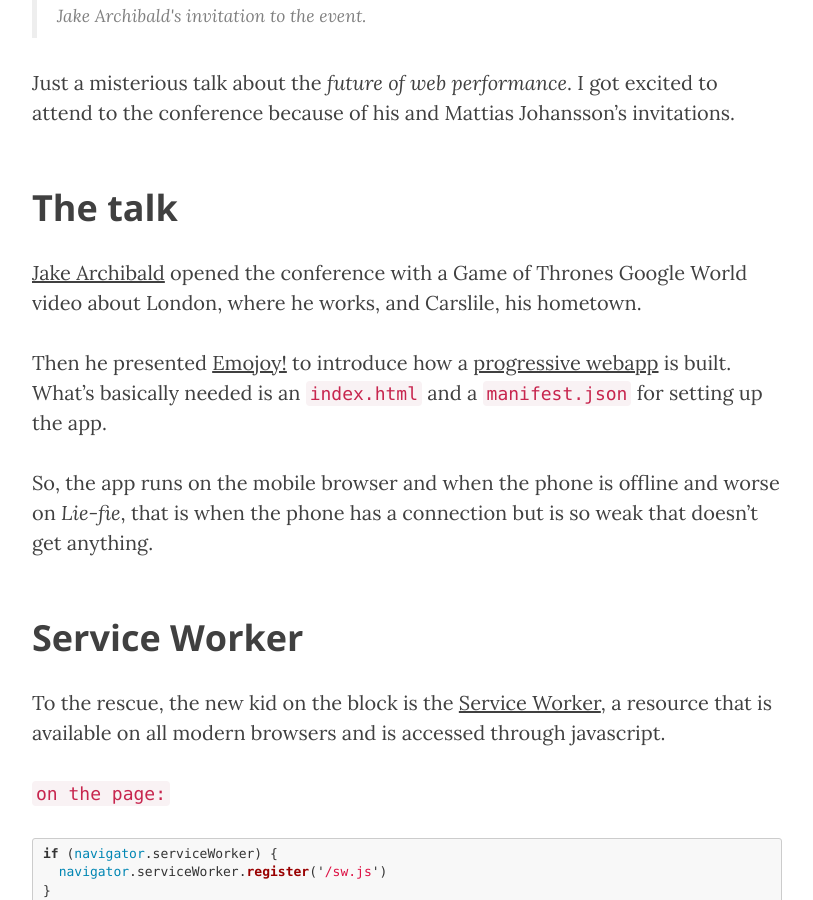
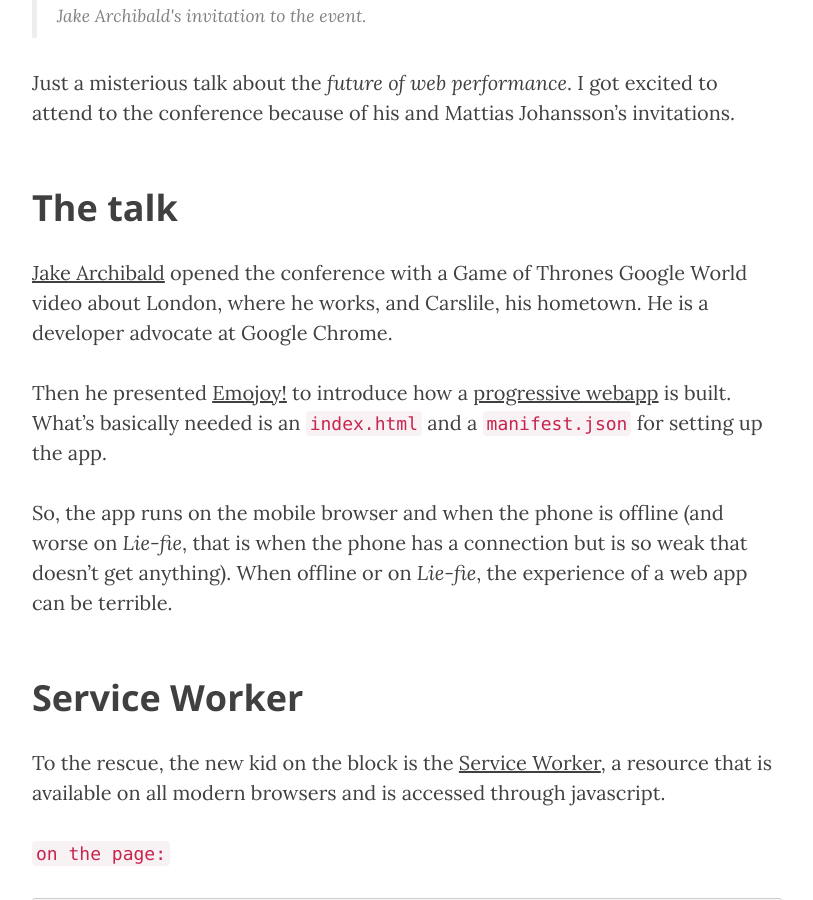
Before and after one commit to mauriciovieira/mauriciovieira.github.io, a Jekyll site: the page built from _posts/2016-09-03-braziljs-jake-archibald.markdown, in a window 1280 px wide and 900 px high, scrolled down 1237 px. Shown: the whole window, without its empty margins (233-1046 px from the left). Built offline with Jekyll 4.4.1, drawn with Linux system fonts in a browser that asks for light colours; nearby versions of some CDN libraries; some of the changed text lies outside the part shown.

Commit message:
Update post with Jake' slides

```diff
--- a/_posts/2016-09-03-braziljs-jake-archibald.markdown
+++ b/_posts/2016-09-03-braziljs-jake-archibald.markdown
@@ -19,11 +19,11 @@
 
 <h2 class="section-heading">The talk</h2>
 
-[Jake Archibald](https://jakearchibald.com) opened the conference with a Game of Thrones Google World video about London, where he works, and Carslile, his hometown.
+[Jake Archibald](https://jakearchibald.com) opened the conference with a Game of Thrones Google World video about London, where he works, and Carslile, his hometown. He is a developer advocate at Google Chrome.
 
 Then he presented [Emojoy!](http://jakearchibald-gcm.appspot.com) to introduce how a [progressive webapp](https://developers.google.com/web/progressive-web-apps/) is built. What's basically needed is an <code>index.html</code> and a <code>manifest.json</code> for setting up the app.
 
-So, the app runs on the mobile browser and when the phone is offline and worse on _Lie-fie_, that is when the phone has a connection but is so weak that doesn't get anything.
+So, the app runs on the mobile browser and when the phone is offline (and worse on _Lie-fie_, that is when the phone has a connection but is so weak that doesn't get anything). When offline or on _Lie-fie_, the experience of a web app can be terrible.
 
 <h2 class="section-heading">Service Worker</h2>
 
@@ -74,8 +74,18 @@
 })
 {% endhighlight %}
 
-So the cache is the primary resource of data and is falling back to the network.
+This way, the cache is the primary resource of data and is falling back to the network. The user always has a good experience, even on _Lie-fie_. And this is called _offline first_.
 
 <h2 class="section-heading">Further Reading</h2>
 
-I did not find his slides but found the official [tutorial](https://developers.google.com/web/fundamentals/getting-started/) about it and the Emojoy! [source code](https://github.com/jakearchibald/emojoy/) is also available. 😃
+The talk was also about [Streams](https://jakearchibald.com/2016/streams-ftw/), but I won't cover here.
+
+<s>I did not find his slides...</s> <b>Update:</b> Jake [published](https://twitter.com/jaffathecake/status/772211953460707328) the slides:
+
+Part I:
+<script async class="speakerdeck-embed" data-id="f3406bb4c82744738ede2f3d2ab1bb74" data-ratio="1.77777777777778" src="//speakerdeck.com/assets/embed.js"></script>
+
+Part II - uncovered:
+<script async class="speakerdeck-embed" data-id="ef3764c11dbf4091b1bcaf2750f9372b" data-ratio="1.77777777777778" src="//speakerdeck.com/assets/embed.js"></script>
+
+The official [tutorial](https://developers.google.com/web/fundamentals/getting-started/) about progressive webapps and the Emojoy! [source code](https://github.com/jakearchibald/emojoy/) are also available. 😃
```
